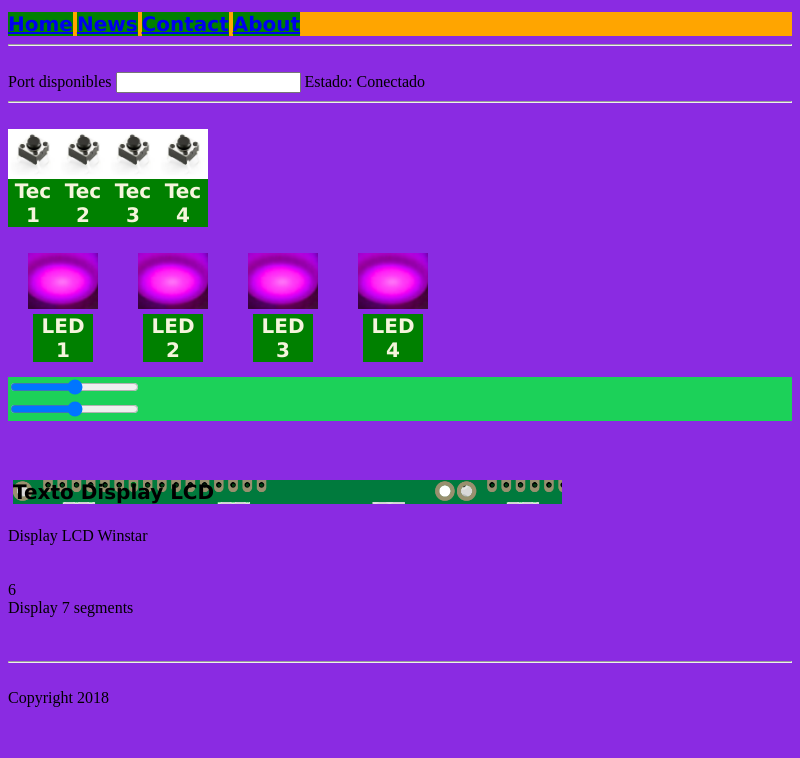
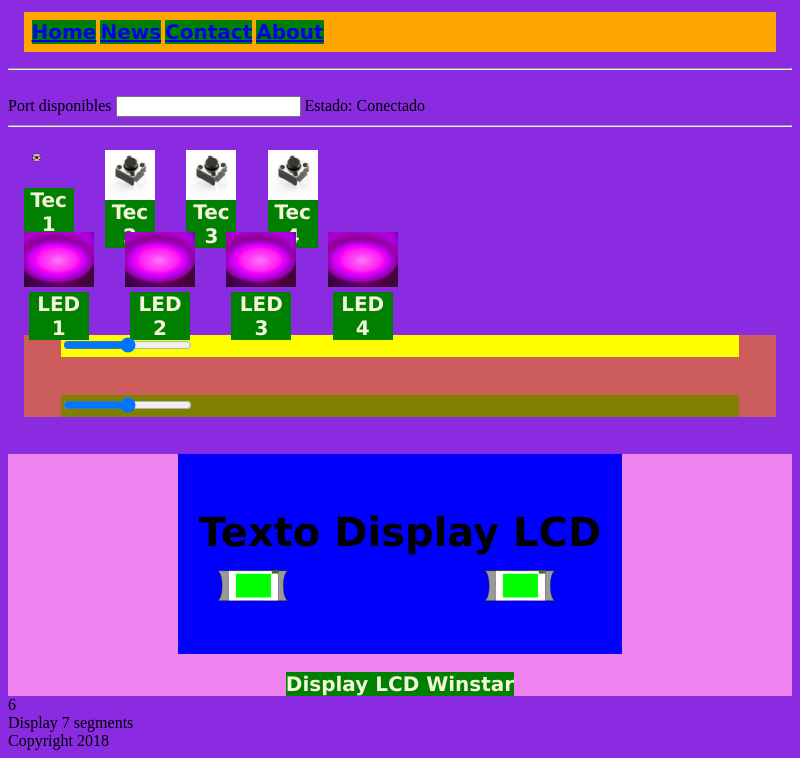
Before and after one commit to agustinBassi-others/electron-virtual-hardware-platform, an Electron app: page electron-quick-start/index.html in a window 800 px wide. Shown: the part 59-817 px from the top of the page. Drawn offline with Linux system fonts and the light colour scheme.

Commit message:
Agrega las imagenes de los componentes y crea algunos contenedores para los mismos.

```diff
--- a/electron-quick-start/index.html
+++ b/electron-quick-start/index.html
@@ -11,9 +11,13 @@
 
 <body>
 
+<!-- /*===========[ Titulo ]=======================*/ -->
+
     <header>
         <h1 id="h1_title">Virtual Hardware Platform</h1>
     </header>
+
+<!-- /*===========[ Barra navegacion ]=============*/ -->
 
     <nav>
         <div id="nav_bar">
@@ -23,6 +27,8 @@
             <a href="#about"id="nav_about">About</a>
         </div>
     </nav>
+
+<!-- /*===========[ Puertos disponibles ]==========*/ -->
 
     <section>
         <hr/>
@@ -40,11 +46,12 @@
         <label id="lbl_port_state">Estado: Conectado</label>
 
         <hr/>
-        <br/>
+
+<!-- /*===========[ Botones ]======================*/ -->
 
         <div class="Class_ButtonsContainer">
             <div class="Class_ButtonContainer">
-                <img id="btn_tec1" src="images/button.jpeg" alt="">
+                <img id="btn_tec1" src="images/button_no_pressed.svg" alt="">
                 <label id="lbl_tec1">Tec 1</label>
             </div>
             <div class="Class_ButtonContainer">
@@ -61,10 +68,7 @@
             </div>
         </div>
 
-        <br/>
-        <br/>
-        <br/>
-
+<!-- /*===========[ LEDs ]=========================*/ -->
 
         <div class="Class_LedsContainer">
             <div class="Class_LedContainer">
@@ -85,28 +89,26 @@
             </div>
         </div>
 
-        <br/>
-        <br/>
-        <br/>
+<!-- /*===========[ Analogicos]====================*/ -->
 
-        <div class="Class_AcdContainer">
-            <input type="range" min="0" max="1023" step="1" id="range_adc">
-            <br/>
-            <input type="range" min="0" max="1023" step="1" id="range_dac">
+        <div class="Class_AnalogContainer">
+                <div class="Class_AdcContainer">
+                    <input type="range" min="0" max="1023" step="1" id="range_adc">
+                </div>
+                <div class="Class_DacContainer">
+                    <input type="range" min="0" max="1023" step="1" id="range_dac">
+                </div>
         </div>
 
+<!-- /*===========[ LCD ]==========================*/ -->
 
-        <br/>
-        <br/>
-        <br/>
+        <div class="Class_LcdContainer">
+            <label id="disp_lcd1" class="Class_DisplayLcd">Texto Display LCD</label>
+            <br/>
+            <label id="lbl_lcd1" class="Class_LabelLcd">Display LCD Winstar</label>
+        </div>
 
-        <label id="disp_lcd1" class="Class_DisplayLcd">Texto Display LCD</label>
-        <br/>
-        <label id="lbl_lcd1">Display LCD Winstar</label>
-
-        <br/>
-        <br/>
-        <br/>
+<!-- /*===========[ 7 Segmentos ]==================*/ -->
 
         <label id="disp_7seg">6</label>
         <br/>
@@ -114,13 +116,12 @@
 
     </section>
 
+<!-- /*===========[ Footer ]=======================*/ -->
+
     <footer>
-        <br/>
-        <br/>
-        <hr/>
-        <br/>
         <label>Copyright 2018</label>
     </footer>
+
     <script>
         require('./renderer.js')
     </script>
--- a/electron-quick-start/main.css
+++ b/electron-quick-start/main.css
@@ -1,6 +1,8 @@
 body{
     background-color: blueviolet;
 }
+
+/*===========[ Titulo ]=======================*/
 
 .Class_Title{
     color: yellowgreen;
@@ -10,8 +12,13 @@ body{
     margin: 2%;
 }
 
+/*===========[ Barra navegacion ]=============*/
+
 .Class_NavBar{
     background-color: orange;
+    align-items: center;
+    margin: 2%;
+    padding: 1%;
 }
 
 .Class_NavItem{
@@ -19,15 +26,20 @@ body{
     background-color: green;
     text-align: center;
     font: bold 20px Verdana;
+
 }
 
+/*===========[ Puertos disponibles ]==========*/
+
+/*===========[ Botones ]======================*/
 
 .Class_ButtonContainer{
     display: flex;
     align-items: center;
     height: 50px;
     width: 50px;
-    flex-direction: column
+    flex-direction: column;
+    margin: 2%;
 }
 
 .Class_ButtonContainer img{
@@ -45,6 +57,8 @@ body{
     display: flex;
 }
 
+/*===========[ LEDs ]=========================*/
+
 .Class_LedContainer{
     display: flex;
     align-items: center;
@@ -52,6 +66,7 @@ body{
     width: 70px;
     flex-direction: column;
     margin: 20px;
+    margin: 2%;
 }
 
 .Class_LedContainer img{
@@ -70,18 +85,52 @@ body{
     display: flex;
 }
 
-.Class_AcdContainer{
-    background-color: rgb(28, 209, 89);
+/*===========[ Analogicos]====================*/
+
+.Class_AnalogContainer{
+    background-color: indianred;
+    margin: 2%;
 }
 
+.Class_AdcContainer{
+    margin: 5%;
+    background-color: yellow;
+}
+
+.Class_DacContainer{
+    margin: 5%;
+    background-color: olive;
+}
+
+/*===========[ LCD ]==========================*/
+
 .Class_DisplayLcd{
-    background: url('images/lcd1.png');
-    width: 70%;
-    height: 15%;
-    font: bold 20px Verdana;
+    background: url('images/led_green.svg');
+    font: bold 40px Verdana;
     background-color: blue;
-    display: flex;
+    border: 4px;
+    border-color: aquamarine;
+    width: 100%;
+    text-align: center;
+    padding-top: 55px;
+    width: 444px;
+    height: 145px;
+}
+
+.Class_LabelLcd{
+    color: beige;
+    background-color: green;
     text-align: center;
     font: bold 20px Verdana;
-    margin: 5px;
 }
+
+.Class_LcdContainer{
+    display: flex;
+    align-items: center;
+    flex-direction: column;
+    background-color: violet;
+}
+
+/*===========[ 7 Segmentos ]==================*/
+
+/*===========[ Footer ]=======================*/
```
Also changed, not shown: electron-quick-start/images/button_no_pressed.svg (added), electron-quick-start/images/display_7_seg.jpg (added), electron-quick-start/images/display_7_segments.svg (added), electron-quick-start/images/led_blue.svg (added), electron-quick-start/images/led_green.svg (added), electron-quick-start/images/led_off.svg (added), electron-quick-start/images/led_red.svg (added).
